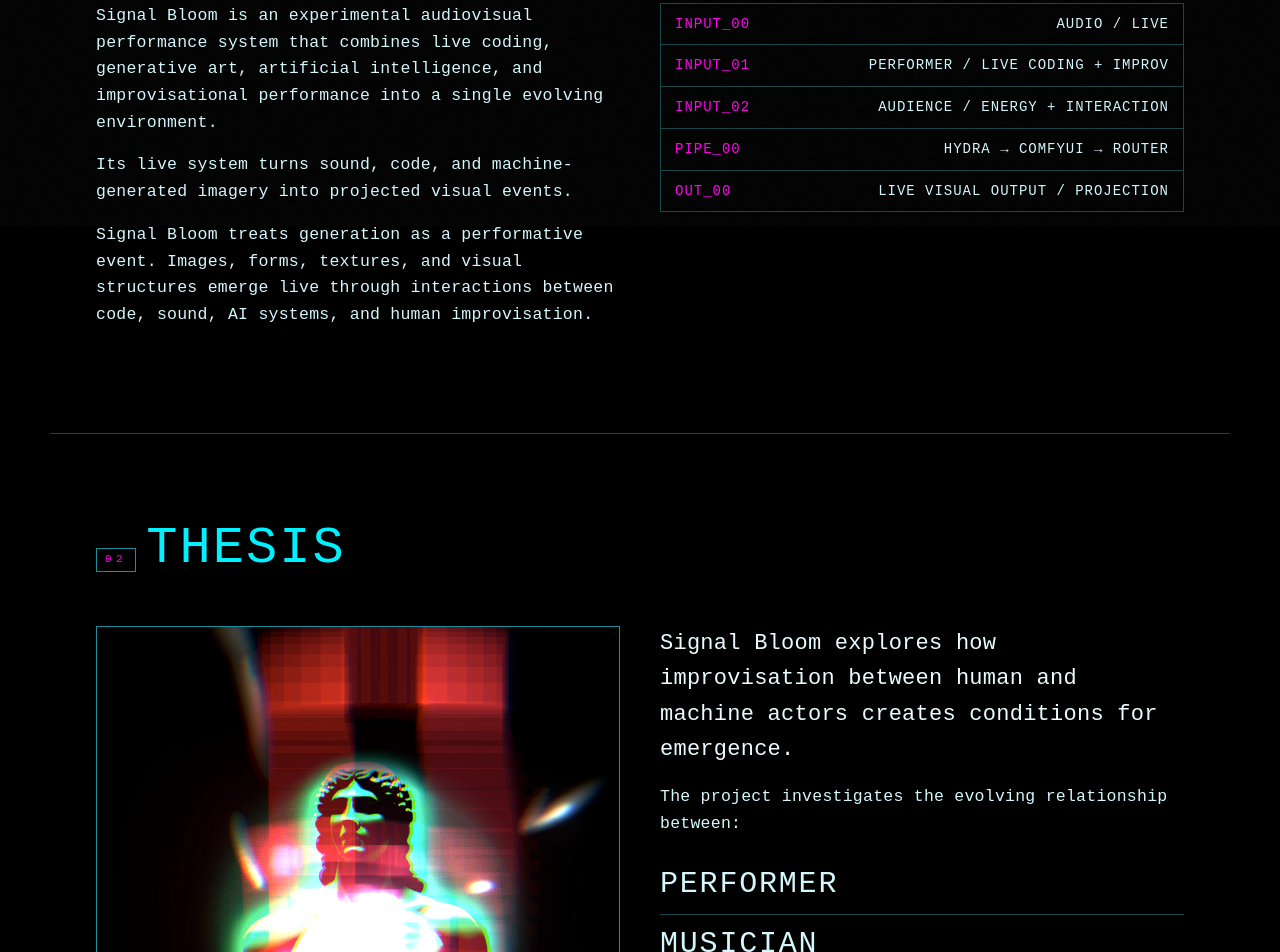
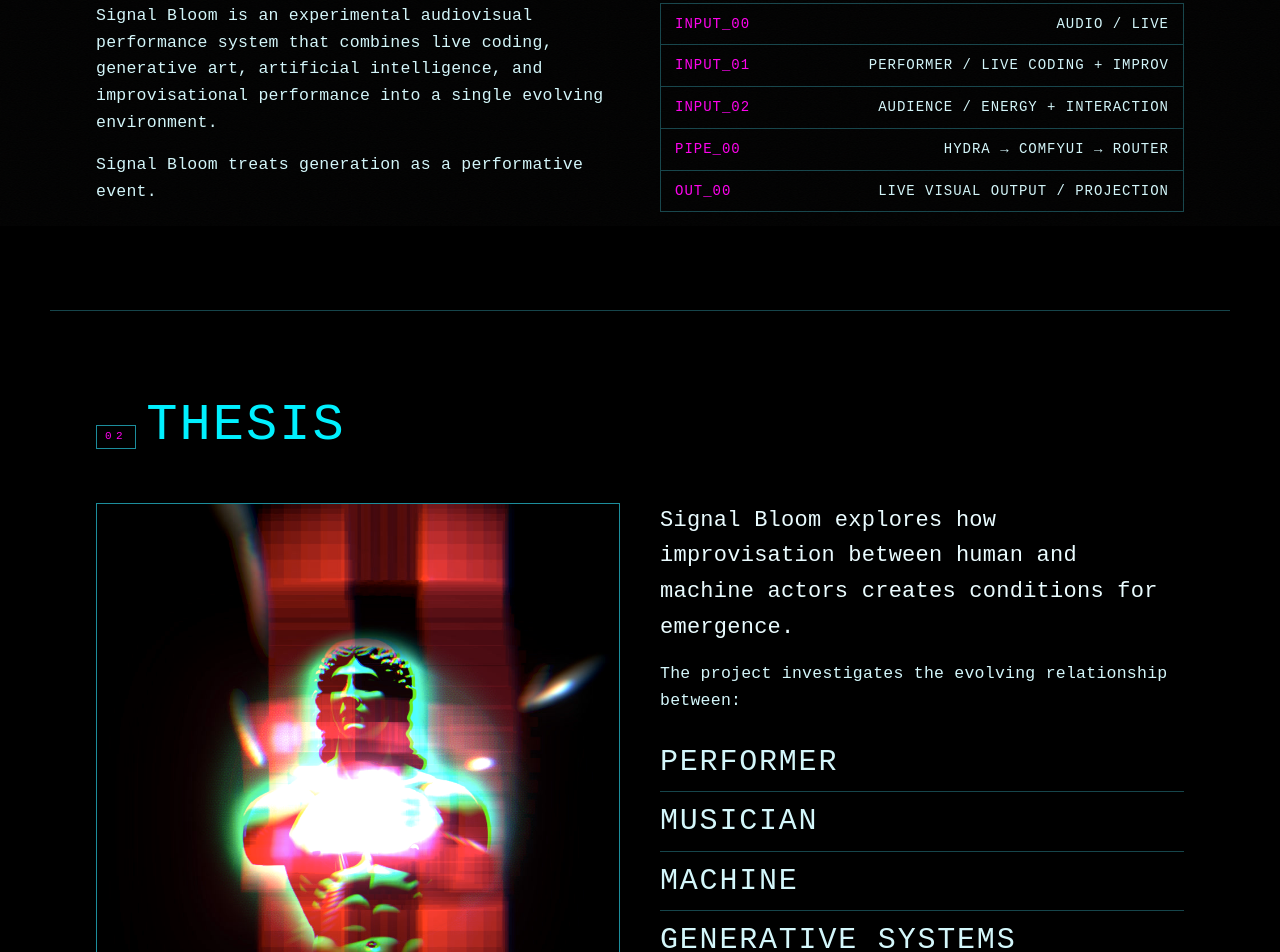
Before and after one commit to cmansanarez/Signal-Bloom-Pitch, a website built with Vite: page index.html in a window 1280 px wide. Shown: the part 990-1942 px from the top of the page. Built offline with nearby package versions, Linux system fonts and the light colour scheme; animation ran at ten frames a second.

Commit message:
More copy changes to reduce redundancy.

```diff
--- a/index.html
+++ b/index.html
@@ -87,8 +87,8 @@
       <div class="grid grid-2">
         <div class="prose">
           <p>Signal Bloom is an experimental audiovisual performance system that combines live coding, generative art, artificial intelligence, and improvisational performance into a single evolving environment.</p>
-          <p>Its live system turns sound, code, and machine-generated imagery into projected visual events.</p>
-          <p class="hl">Signal Bloom treats generation as a performative event. Images, forms, textures, and visual structures emerge live through interactions between code, sound, AI systems, and human improvisation.</p>
+
+          <p class="hl">Signal Bloom treats generation as a performative event.</p>
         </div>
         <ul class="spec-list" aria-label="System inputs">
           <li><span class="k">INPUT_00</span><span class="v">AUDIO / LIVE</span></li>
@@ -292,7 +292,7 @@
       </header>
       <div class="collab">
         <p class="collab-label">MUSICAL COLLABORATOR</p>
-        <p class="collab-name" data-glitch data-text="RAYONISM (MATT)">RAYONISM (MATT)</p>
+        <p class="collab-name" data-glitch data-text="RAYONISM (MATT LOEWEN)">RAYONISM (MATT)</p>
         <p>Rayonism’s modular synthesis provides a live sonic field that the visual system listens to, responds to, and transforms.</p>
         <ul class="collab-areas">
           <li>MODULAR SYNTHESIS</li>
```
